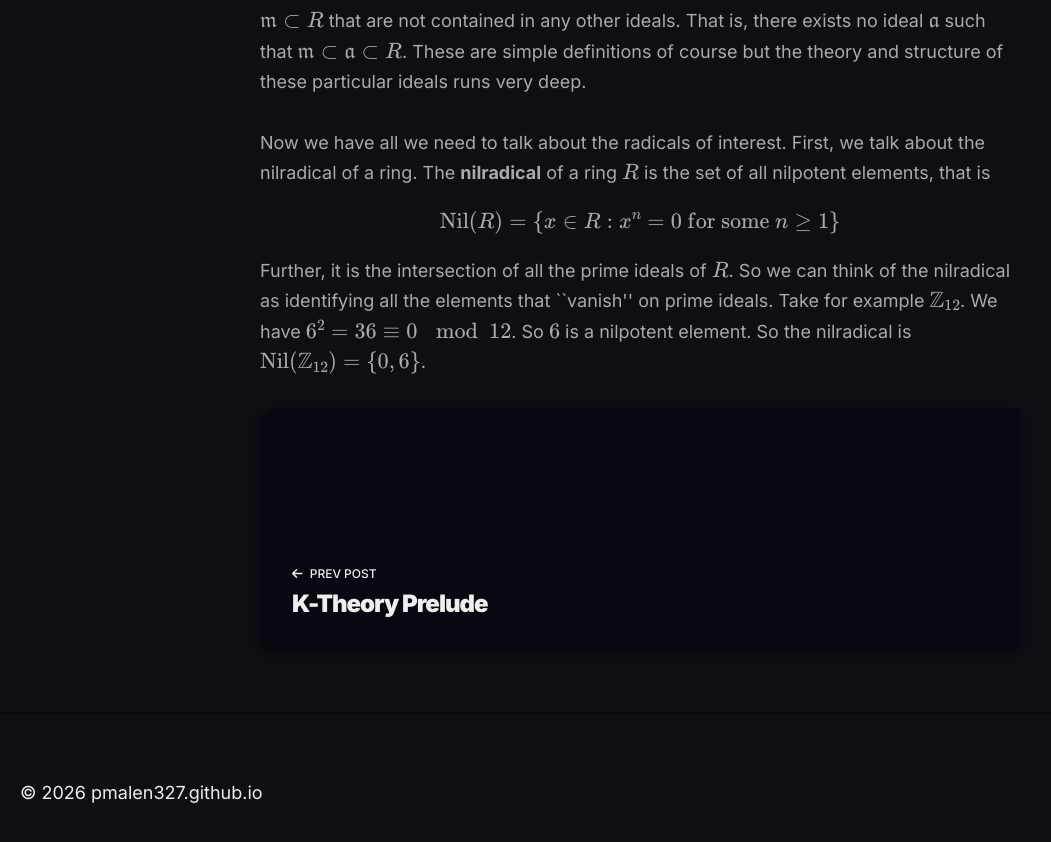
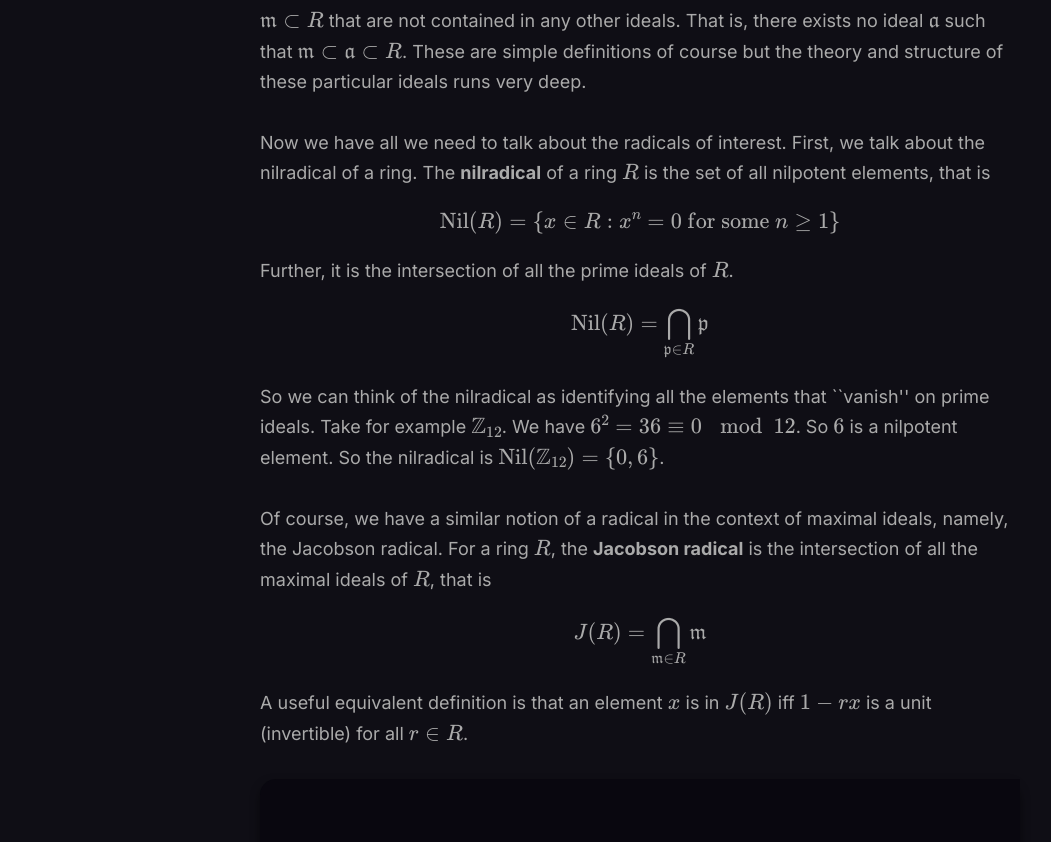
Before and after one commit to pmalen327/pmalen327.github.io, a Jekyll site: the page built from _posts/2026-03-25-Radicals.html, in a window 1280 px wide and 900 px high, scrolled down 744 px. Shown: the top 842 px of the window, without its empty margins (0-1051 px from the left). Built offline with Jekyll 4.4.1, drawn with Linux system fonts in a browser that asks for light colours.

Commit message:
quick push

```diff
--- a/_posts/2026-03-25-Radicals.html
+++ b/_posts/2026-03-25-Radicals.html
@@ -43,11 +43,25 @@ description: ""
     $$
         \operatorname{Nil}(R) = \{x \in R: x^n = 0 \text{ for some } n \ge 1\}
     $$
-    Further, it is the intersection of all the prime ideals of $R$. So we can think
+    Further, it is the intersection of all the prime ideals of $R$.
+    $$
+        \operatorname{Nil}(R) = \bigcap_{\mathfrak{p} \in R} \mathfrak{p}
+    $$
+    So we can think
     of the nilradical as identifying all the elements that ``vanish'' on prime ideals.
     Take for example $\mathbb{Z}_{12}$. We have $6^2 = 36 \equiv 0 \mod 12$. So
     $6$ is a nilpotent element. So the nilradical is $\operatorname{Nil}(\mathbb{Z}_{12}) = \{0,6\}$.
+</p>
 
+<p>
+    Of course, we have a similar notion of a radical in the context of maximal ideals,
+    namely, the Jacobson radical. For a ring $R$, the <b>Jacobson radical</b>
+    is the intersection of all the maximal ideals of $R$, that is
+    $$
+        J(R) = \bigcap_{\mathfrak{m} \in R} \mathfrak{m}
+    $$
+    A useful equivalent definition is that an element $x$ is in $J(R)$ iff $1-rx$
+    is a unit (invertible) for all $r \in R$.
 </p>
 
 
```
